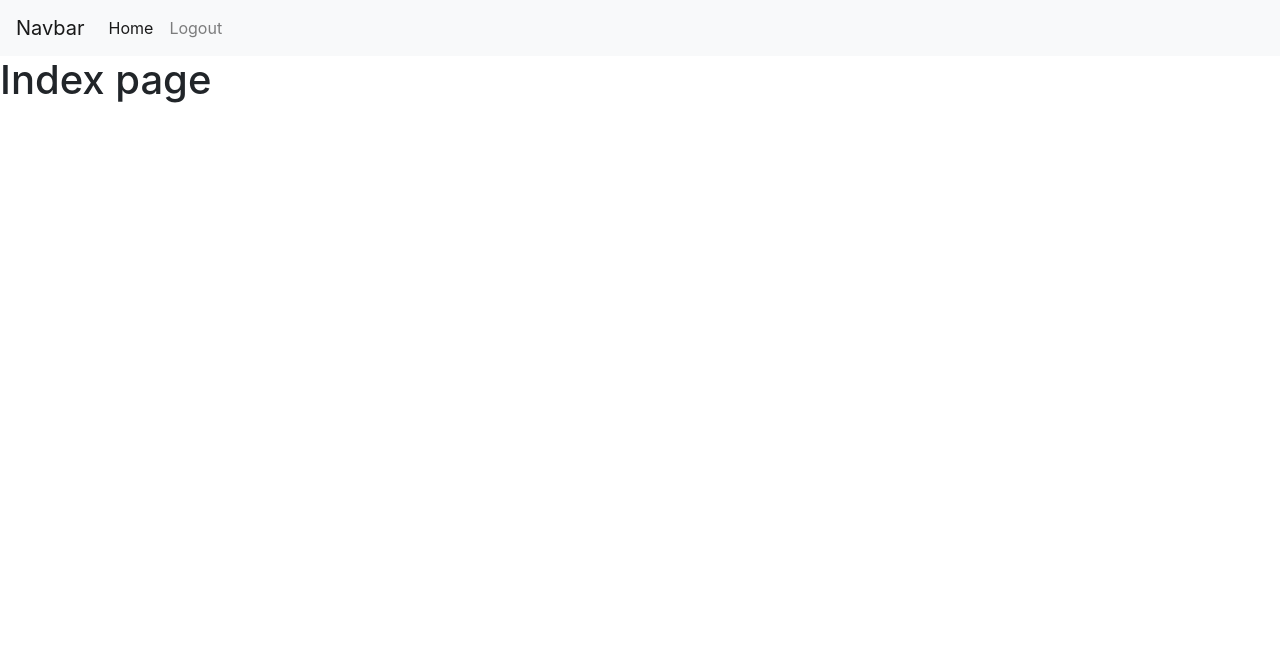
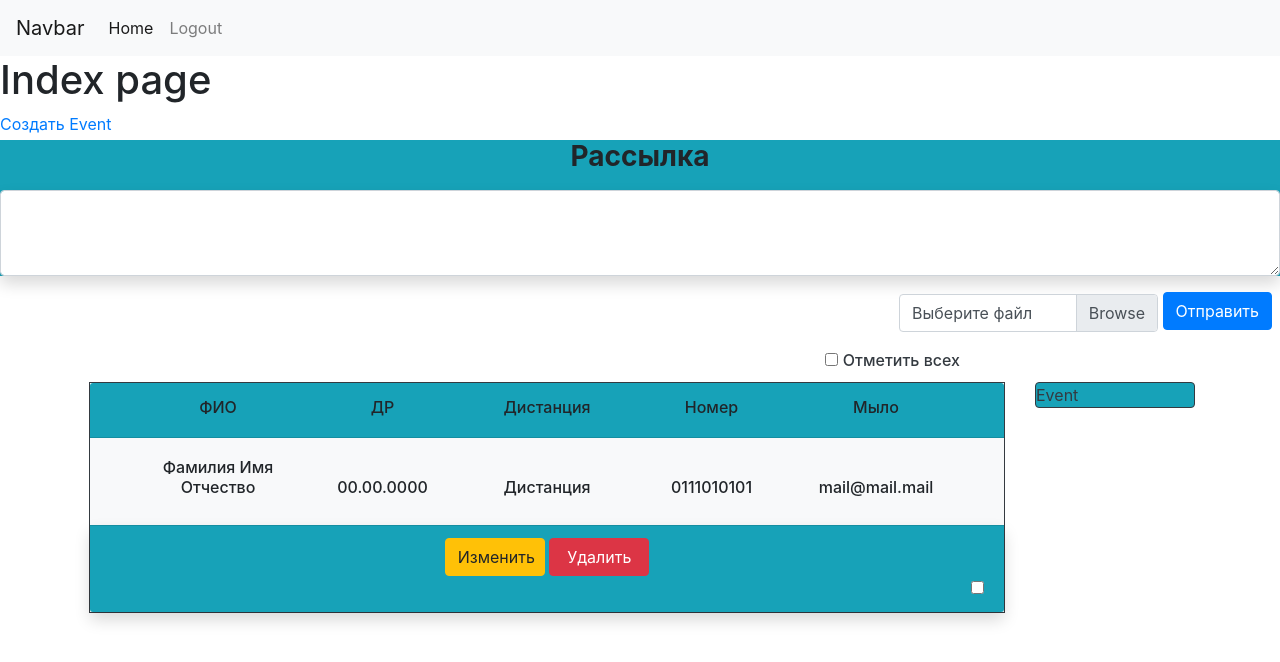
Before and after one commit to abidov/musk, a Django app: page / in a window 1280 px wide. Shown: the top 662 px of the page. Run offline with Django 3.2, Linux system fonts and the light colour scheme; the visitor is signed in with stand-in values (Sample User, id 1); some libraries are stand-ins or nearby versions.

Commit message:
added some views

```diff
--- a/main/settings.py
+++ b/main/settings.py
@@ -26,7 +26,7 @@ SECRET_KEY = '2(1@td2mnntmcmqdtnu*8pml!1sy=rh_2@=xxw)^tbtd9klnxj'
 DEBUG = True
 
 ALLOWED_HOSTS = []
-
+TIME_INPUT_FORMATS = ['%H:%M']
 
 # Application definition
 
--- /dev/null
+++ b/mysite/forms.py
@@ -0,0 +1,33 @@
+from .models import Client, Event
+from django import forms
+import datetime
+
+class ClientForm(forms.ModelForm):
+    class Meta:
+        model = Client
+        fields = ['name', 'last_name', 'birth_date', 'phone_number', 'email', 'event']
+        widgets = {
+            'name': forms.TextInput(attrs={'placeholder': 'Enter name:', 'class': 'form-control', 'name': 'todo', 'id': 'id_todo', 'required': 'required'}),
+        }
+
+class EventForm(forms.ModelForm):
+    class Meta:
+        model = Event
+        fields = ['name', 'event_date', 'event_time', 'place', 'price']
+        widgets = {
+            'name': forms.TextInput(
+                attrs={'placeholder': 'Enter event name:', 'class': 'form-control', 'required': 'required'}
+            ),
+            'event_date': forms.DateInput(
+                attrs={'type': 'date', 'class': 'form-control', 'min': datetime.date.today() + datetime.timedelta(days=1), 'max': datetime.date.today() + datetime.timedelta(days=365)}
+            ),
+            'event_time': forms.TimeInput(
+                attrs={'type': 'text', 'class': 'form-control'}
+            ),
+            'place': forms.TextInput(
+                attrs={'placeholder': 'Enter event location:', 'class': 'form-control', 'required': 'required'}
+            ),
+            'price': forms.NumberInput(
+                attrs={'placeholder': 'Enter event price:', 'class': 'form-control'}
+            ),
+        }
--- a/mysite/models.py
+++ b/mysite/models.py
@@ -3,9 +3,10 @@ from django.db import models
 
 class Event(models.Model):
     name = models.CharField(max_length=255, null=False)
-    event_date = models.DateTimeField(null=False)
+    event_date = models.DateField(null=False)
     place = models.CharField(max_length=255, null=False)
     price = models.FloatField(blank=True, null=True)
+    event_time = models.TimeField(null=False)
     user = models.ForeignKey(User, related_name='events', on_delete=models.CASCADE)
 
     def __str__(self):
--- a/mysite/urls.py
+++ b/mysite/urls.py
@@ -2,5 +2,5 @@ from django.urls import path
 from .views import IndexView
 
 urlpatterns= [
-    path('', IndexView.as_view(), name='index')
+    path('', IndexView.as_view(), name='index'),
 ]
--- a/mysite/views.py
+++ b/mysite/views.py
@@ -1,10 +1,29 @@
 from django.shortcuts import render, redirect
 from django.views import View
+from .forms import ClientForm, EventForm
 from .models import Client, Event
-# Create your views here.
-from users.decorators import logged_only
 from django.http import HttpResponse
 
 class IndexView(View):
     def get(self, request):
-        return render(request, 'home/index.html')
+        print('get')
+        if request.user.is_authenticated:
+            form_event = EventForm()
+            events = Event.objects.all().filter(user=request.user)
+            return render(request, 'home/index.html', {'events': events,'form_event': form_event})
+        else:
+            return redirect('login')
+
+    def post(self, request):
+        if request.user.is_authenticated:
+            form_event = EventForm(request.POST)
+            if form_event.is_valid():
+                Event.objects.create(name=request.POST.get('name'),
+                                     event_date=request.POST.get('event_date'),
+                                     event_time=request.POST.get('event_time'),
+                                     place=request.POST.get('place'),
+                                     price=request.POST.get('price') if request.POST.get('price') else None,
+                                     user=request.user)
+            return redirect('index')
+        else:
+            return redirect('login')
--- a/templates/home/index.html
+++ b/templates/home/index.html
@@ -33,10 +33,93 @@
     </nav>
 
     <h1>Index page</h1>
-    {% for client in clients %}
-    {{client}}
-    {% endfor %}
+    <a href="#createModal" data-toggle="modal" data-target="#createModal">Создать Event</a>
+    <div class="modal fade" id="createModal" tabindex="-1" role="dialog" aria-labelledby="CreateModel" aria-hidden="true">
+        <form action="{% url 'index' %}" method="POST" role="form">
+            {% csrf_token %}
+            <div class="modal-dialog" role="document">
+                <div class="modal-content">
+                    <div class="modal-header">
+                        <h5 class="modal-title" id="exampleModalLabel">Create Event</h5>
+                        <button type="button" class="close" data-dismiss="modal" aria-label="Close">
+                            <span aria-hidden="true">&times;</span>
+                        </button>
+                    </div>
+                    <div class="modal-body">
+                        {{form_event.name}}
+                        <hr>
+                        {{form_event.event_date}}
+                        <hr>
+                        {{form_event.event_time}}
+                        <hr>
+                        {{form_event.place}}
+                        <hr>
+                        {{form_event.price}}
+                    </div>
+                    <div class="modal-footer">
+                        <button type="button" class="btn btn-secondary" data-dismiss="modal">Close</button>
+                        <button type="submit" class="btn btn-primary">Create</button>
+                    </div>
+                </div>
+            </div>
+        </form>
+    </div>
 
+    <form action="" class="mt-1 text-right form-group">
+        <div class="form-group text-center bg-info">
+            <label for="exampleFormControlTextarea1"><h3><strong>Рассылка</strong></h3></label>
+            <textarea class="form-control shadow" id="exampleFormControlTextarea1" rows="3"></textarea>
+        </div>
+        <div class="custom-file text-left" style="width: 259px;">
+            <input type="file" class="custom-file-input" id="validatedCustomFile" required>
+            <label class="custom-file-label" for="validatedCustomFile">Выберите файл</label>
+            <div class="invalid-feedback">Example invalid custom file feedback</div>
+        </div>
+        <button class="btn btn-primary mr-2" type="submit">Отправить</button>
+    </form>
+    <div class="w-75 form-check text-right">
+        <input class="form-check-input position-static text-right" type="checkbox" id="blankCheckbox" value="option1" aria-label="...">
+        <label class="form-check-label">
+            <h6 class="text-dark">Отметить всех</h6>
+        </label>
+    </div>
+
+    <div class="container">
+        <div class="row">
+            <div class="col-lg-10">
+                <div class="ml-1 mt-1 border border-dark" >
+                    <div class="bg-info card-header text-center">
+                        <h6 class="d-inline-block text-center" style="width: 160px;">ФИО</h6>
+                        <h6 class="d-inline-block text-center" style="width: 160px;">ДР</h6>
+                        <h6 class="d-inline-block text-center" style="width: 160px;">Дистанция</h6>
+                        <h6 class="d-inline-block text-center" style="width: 160px;">Номер</h6>
+                        <h6 class="d-inline-block text-center" style="width: 160px;">Мыло</h6>
+                    </div>
+                    <div class="bg-light card-body text-center">
+                        <h6 class="d-inline-block text-center" style="width: 160px;">Фамилия Имя Отчество</h6>
+                        <h6 class="d-inline-block text-center" style="width: 160px;">00.00.0000</h6>
+                        <h6 class="d-inline-block text-center" style="width: 160px;">Дистанция</h6>
+                        <h6 class="d-inline-block text-center" style="width: 160px;">0111010101</h6>
+                        <h6 class="d-inline-block text-center" style="width: 160px;">mail@mail.mail</h6>
+                    </div>
+                    <div class="bg-info shadow card-footer text-center">
+                        <a href="#" class="btn btn-warning" style="width: 100px;">Изменить</a>
+                        <a href="#" class="btn btn-danger" style="width: 100px;">Удалить</a>
+                        <div class="form-check text-right">
+                            <input class="form-check-input position-static text-right" type="checkbox" id="blankCheckbox" value="option1" aria-label="...">
+                        </div>
+                    </div>
+                </div>
+            </div>
+
+            <div class="mt-1 col-lg-2">
+                <div class="card bg-info border-dark">
+                    <a class="text-dark" href="">Event</a>
+                </div>
+            </div>
+
+        </div>
+    </div>
 
     <script src="https://code.jquery.com/jquery-3.4.1.slim.min.js" integrity="sha384-J6qa4849blE2+poT4WnyKhv5vZF5SrPo0iEjwBvKU7imGFAV0wwj1yYfoRSJoZ+n" crossorigin="anonymous"></script>
     <script src="https://cdn.jsdelivr.net/npm/popper.js@1.16.0/dist/umd/popper.min.js" integrity="sha384-Q6E9RHvbIyZFJoft+2mJbHaEWldlvI9IOYy5n3zV9zzTtmI3UksdQRVvoxMfooAo" crossorigin="anonymous"></script>
```
